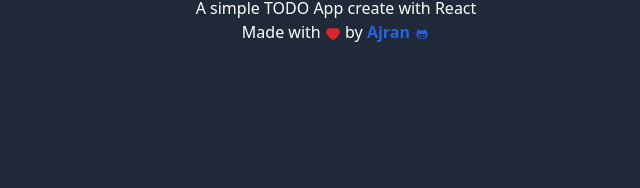
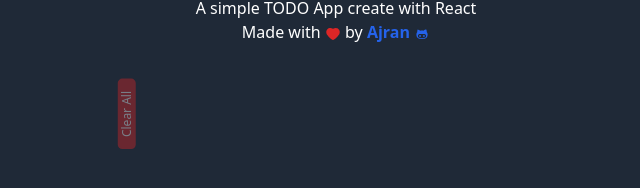
Before and after one commit to b14ck0ps/localhost-todo, a React (Vite) app: page / in a window 1280 px wide. Shown: the part 290-478 px from the top of the page, without its empty margins (304-944 px from the left). Built offline with nearby package versions, Linux system fonts and the light colour scheme.

Commit message:
floating clear btn added

```diff
--- a/src/App.tsx
+++ b/src/App.tsx
@@ -5,6 +5,7 @@
 import { Todo } from "../Types";
 import Footer from "./components/Footer";
 import Header from "./components/Header";
+import ClearBtn from "./components/ClearBtn";
 
 function App() {
   const localTodos = localStorage.getItem("todos");
@@ -44,8 +45,13 @@
       <Header />
 
       {/* form components  */}
-      <div className="flex justify-center mt-10">
-        <InputField addTodo={handleAdd} />
+      <div className="relative">
+        <div className="flex justify-center mt-10">
+          <InputField addTodo={handleAdd} />
+        </div>
+        <div className="fixed sm:left-[10%] md:left-[20%] lg:left-[25%] xl:left-[30%] bottom-96">
+          <ClearBtn />
+        </div>
       </div>
 
       {/* Renders TODOS */}
--- /dev/null
+++ b/src/components/ClearBtn.tsx
@@ -0,0 +1,14 @@
+import React from "react";
+
+export default function ClearBtn() {
+  return (
+    <div>
+      {" "}
+      <div>
+        <button className="scale-75 -rotate-90  bg-red-600 opacity-40 rounded-md px-4  mt-5  hover:scale-90 hover:opacity-100 transition-all ">
+          Clear All
+        </button>
+      </div>
+    </div>
+  );
+}
```
